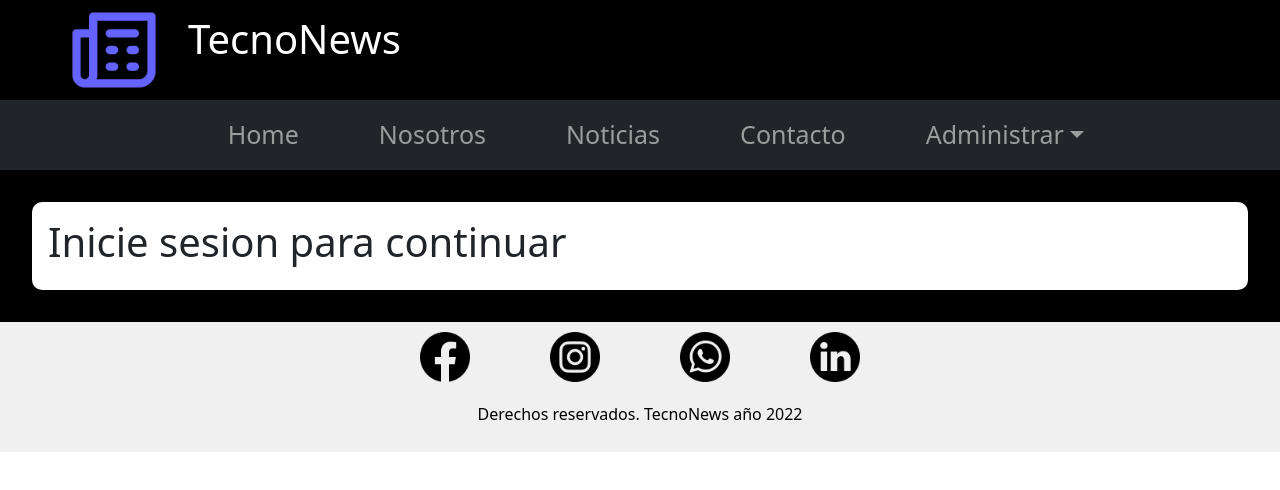
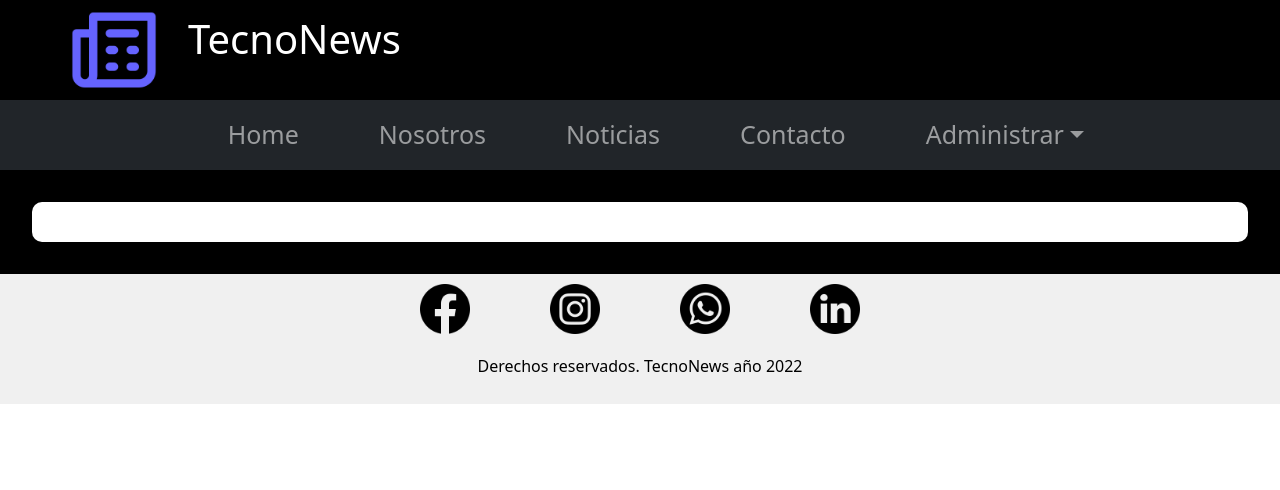
Before and after one commit to juanRC96/cursoUTN-Frontend, a React (Create React App) app: page /alta in a window 1280 px wide. Shown: the top 490 px of the page. Built offline with nearby package versions, Linux system fonts and the light colour scheme.

Commit message:
mejor manejo de error de sesion

```diff
--- a/src/App.js
+++ b/src/App.js
@@ -38,9 +38,9 @@ function App() {
                     <Route path="contacto" element={<ContactoPage />} />
                     <Route path="login" element={<Login />} />
 
-                    <Route path="alta" element={<ErrorSesion/>}/>
-                    <Route path="noticias/modificar/:id" element={<ErrorSesion/>}/>
-                    <Route path="mensajes" element={<ErrorSesion/>}/>
+                    <Route path="alta" element={<ErrorSesion message={"Inicie sesión para continuar"}/>}/>
+                    <Route path="noticias/modificar/:id" element={<ErrorSesion message={"Inicie sesión para continuar"}/>}/>
+                    <Route path="mensajes" element={<ErrorSesion message={"Inicie sesión para continuar"}/>}/>
                   </>
                 }
                 {
@@ -54,7 +54,7 @@ function App() {
                     <Route path="noticias/modificar/:id" element={<ModificarNoticia/>}/>
                     <Route path="mensajes" element={<MensajesPage />} />
 
-                    <Route path="login" element={<ErrorSesion />} />
+                    <Route path="login" element={<ErrorSesion message={"Ya hay una sesión iniciada"}/>} />
                   </>
                 }
               </Routes>
--- a/src/pages/ErrorSesion.js
+++ b/src/pages/ErrorSesion.js
@@ -1,8 +1,11 @@
 
-export default function ErrorSesion(){
+export default function ErrorSesion(props){
+
+    const {mensaje} = props;
+
     return(
         <div className="contenedor">
-            <h1>Inicie sesion para continuar</h1>
+            <h3>{mensaje}</h3>
         </div>
     )
 }
```
